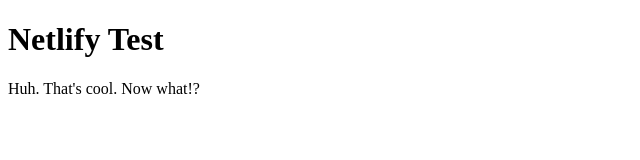
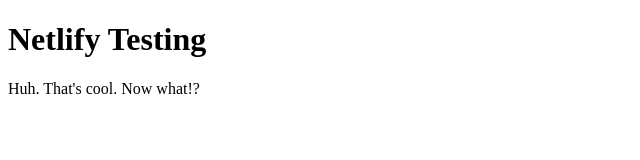
Before and after one commit to garrettgriess/netlify, a plain HTML site: page index.html in a window 1280 px wide. Shown: the full height of the page, 0-640 px from the left. Drawn offline with Linux system fonts and the light colour scheme.

Commit message:
D to the N

```diff
--- a/index.html
+++ b/index.html
@@ -5,7 +5,7 @@
 	<title>Netlify Test</title>
 </head>
 <body>
-	<h1>Netlify Test</h1>
+	<h1>Netlify Testing</h1>
 	<p>Huh. That's cool. Now what!?</p>
 </body>
 </html>
```
